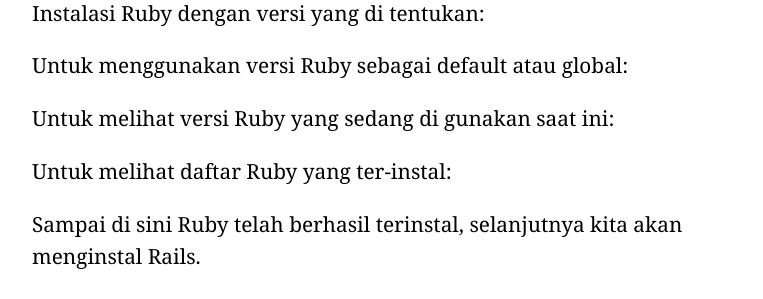
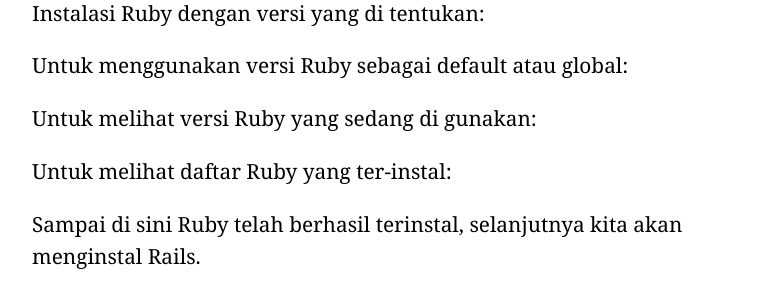
Before and after one commit to rails-id/rails-id.github.io, a Jekyll site: the page built from page/install/apt.html, in a window 1280 px wide and 900 px high, scrolled down 2342 px. Shown: the part 156-455 px from the top of the window, without its empty margins (258-1021 px from the left). Built offline with Jekyll 4.4.1, drawn with Linux system fonts in a browser that asks for light colours; nearby versions of some CDN libraries; some web fonts are replaced; a script that is not in the unit is left out; comment, search, counter and statistics services are not loaded.

Commit message:
add desc

```diff
--- a/page/install/apt.html
+++ b/page/install/apt.html
@@ -121,7 +121,7 @@
     <code data-gist-id="ceed7e67ab2ff4cf64b0d2632e10e85c" data-gist-file="rbenv-use-version.sh"></code>
 
     <p>
-      Untuk melihat versi Ruby yang sedang di gunakan saat ini:
+      Untuk melihat versi Ruby yang sedang di gunakan:
     </p>
     <code data-gist-id="ceed7e67ab2ff4cf64b0d2632e10e85c" data-gist-file="ruby-version.sh"></code>
 
```
Also changed, not shown: other parts of page/install/apt.html (+1 -1 lines).
